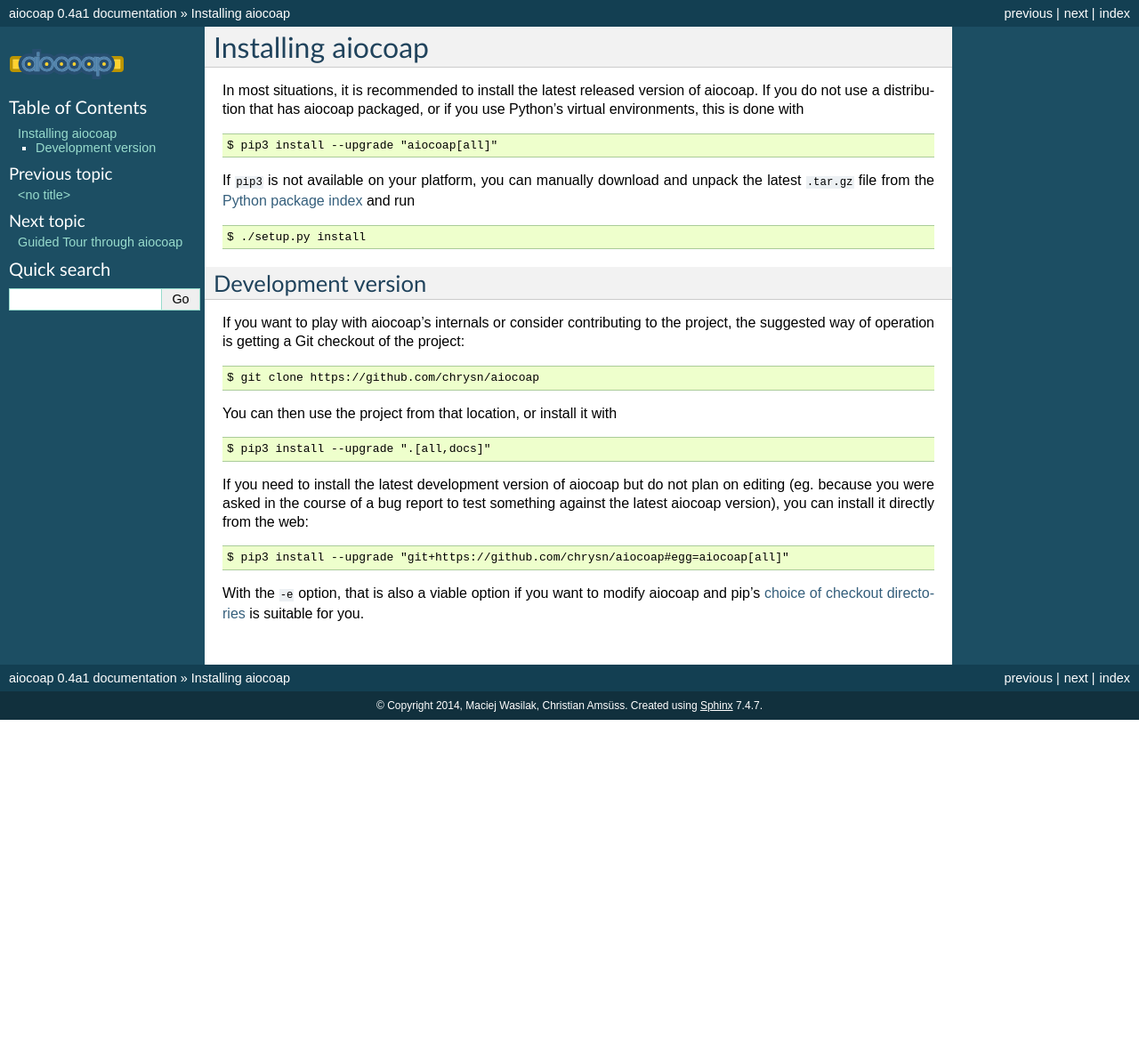
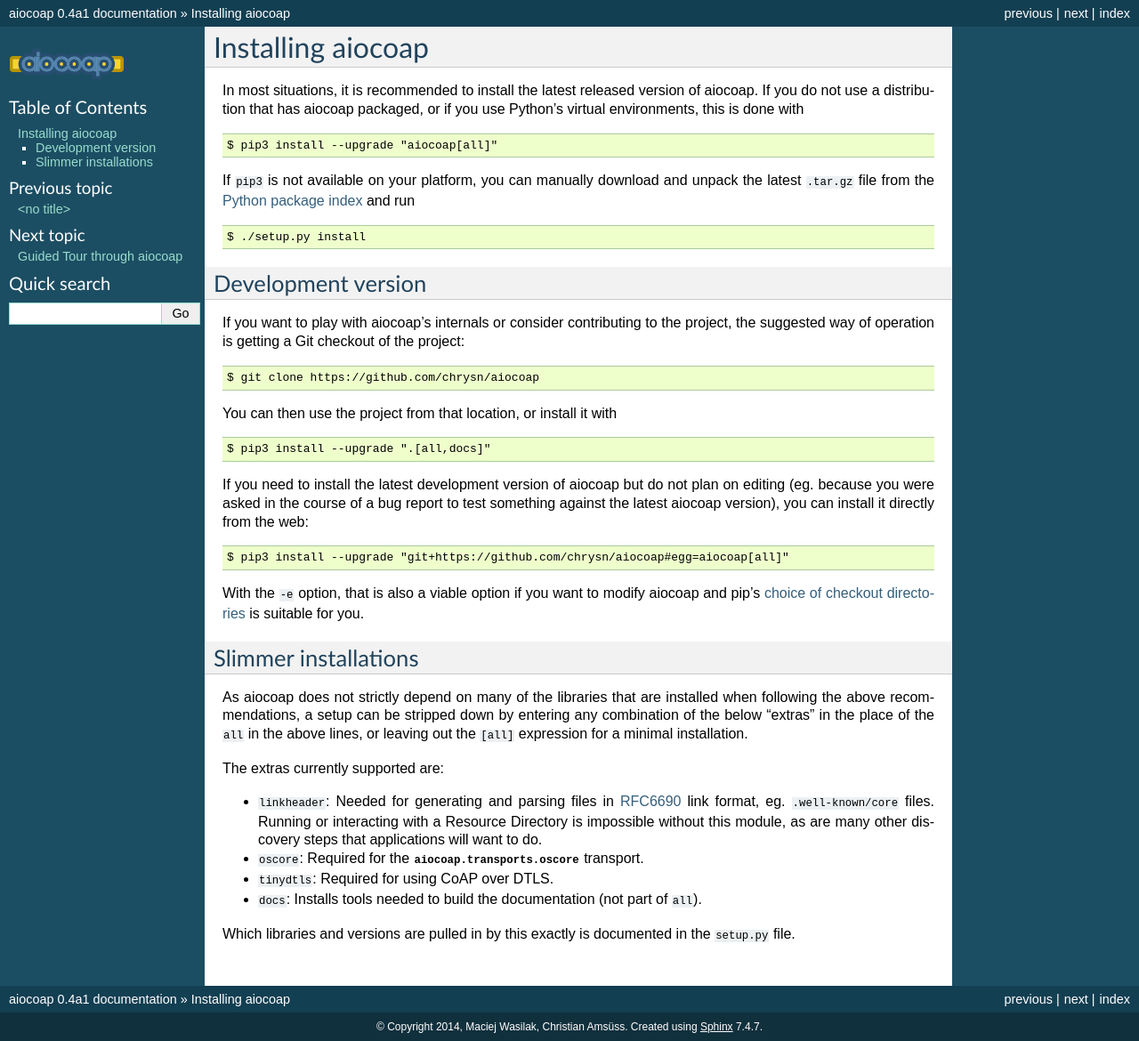
Before and after one commit to chrysn/aiocoap, a Sphinx documentation site: the page built from doc/installation.rst, in a window 1280 px wide. Shown: the whole page at 89% size. Built offline with Sphinx 7.4.7, drawn with Linux system fonts in a browser that asks for light colours; pages that are not in the unit, such as notebooks, are missing from menus; before the commit the page ends 900 px from its top, so only the background shows below that.

```diff
--- a/doc/guidedtour.rst
+++ b/doc/guidedtour.rst
@@ -15,7 +15,7 @@ First, some tools
 
 Before we get into programming, let's establish tools with which we can probe a
 server, and a server itself. If you have not done it already,
-:doc:`install aiocoap for development<installation>`.
+:ref:`install aiocoap for development<installation-development>`.
 
 Start off with the sample server by running the following in a terminal inside
 the aiocoap directory::
--- a/doc/installation.rst
+++ b/doc/installation.rst
@@ -46,3 +46,31 @@ aiocoap and pip's `choice of checkout directories`_ is suitable for you.
 
 .. _`Python package index`: https://pypi.python.org/pypi/aiocoap/
 .. _`choice of checkout directories`: https://pip.pypa.io/en/stable/reference/pip_install/#vcs-support
+
+Slimmer installations
+---------------------
+
+As aiocoap does not strictly depend on many of the libraries that are installed
+when following the above recommendations, a setup can be stripped down by
+entering any combination of the below "extras" in the place of the ``all`` in
+the above lines, or leaving out the ``[all]`` expression for a minimal
+installation.
+
+The extras currently supported are:
+
+* ``linkheader``: Needed for generating and parsing files in RFC6690_ link
+  format, eg. ``.well-known/core`` files. Running or interacting with a
+  Resource Directory is impossible without this module, as are many other
+  discovery steps that applications will want to do.
+
+* ``oscore``: Required for the :mod:`aiocoap.transports.oscore` transport.
+
+* ``tinydtls``: Required for using CoAP over DTLS.
+
+* ``docs``: Installs tools needed to build the documentation (not part of
+  ``all``).
+
+Which libraries and versions are pulled in by this exactly is documented in the
+``setup.py`` file.
+
+.. _RFC6690: https://tools.ietf.org/html/rfc6690
--- a/setup.py
+++ b/setup.py
@@ -21,6 +21,7 @@ version = "0.4a1"
 description = "Python CoAP library"
 longdescription = __doc__
 
+# When introducing something new, make sure to update doc/installation.rst
 extras_require = {
         'linkheader': ['LinkHeader'],
         'oscore': ['hkdf', 'cbor', 'cryptography (>= 2.0)'],
```
Also changed, not shown: README.rst (+36 -31 lines).
